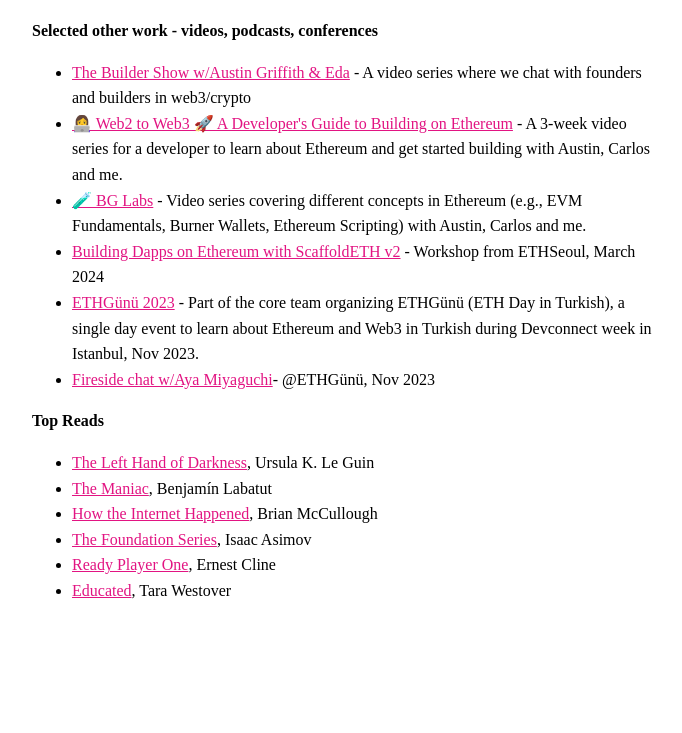
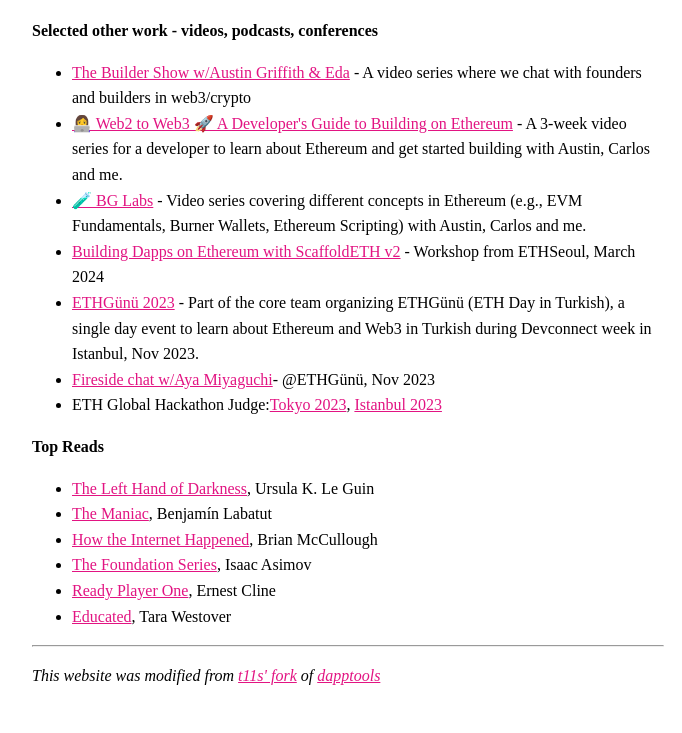
Before and after one commit to edakturk14/edakturk14.github.io, a plain HTML site: page index.html in a window 1280 px wide. Shown: the part 547-1280 px from the top of the page, without its empty margins (292-974 px from the left). Before the commit the page ends 1175 px from the top, so only its background shows below. Drawn offline with Linux system fonts and the light colour scheme.

Commit message:
Add mirror, hackathons, footer

```diff
--- a/index.html
+++ b/index.html
@@ -16,6 +16,7 @@
       <h1>Eda Akturk</h1>
       <h2>Developer & Educator</h2>
       <h3>
+        <a href="https://mirror.xyz/edatweets.eth"> Mirror</a>,
         <a href="https://twitter.com/edatweets_"> Twitter</a>,
         <a href="https://github.com/edakturk14"> GitHub</a>,
         <a href="https://www.linkedin.com/in/eda-akturk-a9624b105/"> Linkedin</a>,
@@ -81,6 +82,9 @@
             about Ethereum and Web3 in Turkish during Devconnect week in Istanbul, Nov 2023. </li>
           <li><a href="https://streameth.org/devconnect/watch?session=65b8f8cea5b2d09b88ec1055">
               Fireside chat w/Aya Miyaguchi</a>- @ETHGünü, Nov 2023</li>
+          <li>
+            ETH Global Hackathon Judge:<a href="https://ethglobal.com/events/tokyo#speakers">Tokyo 2023</a>, <a
+              href="https://ethglobal.com/events/istanbul#speakers">Istanbul 2023</a></li>
         </ul>
       </div>
       <div>
@@ -102,8 +106,15 @@
         </ul>
       </div>
     </div>
-  </div>
-  <div>
+    <hr>
+
+    <div id="footer">
+      <p class="footer"><i>This website was modified from
+          <a href="https://github.com/transmissions11/transmissions11.github.io" />t11s' fork</a> of
+          <a href="https://github.com/dapphub/dapp-tools" />dapptools</a></i></p>
+      <br />
+    </div>
+    <div>
 </body>
 
 </html>
```
